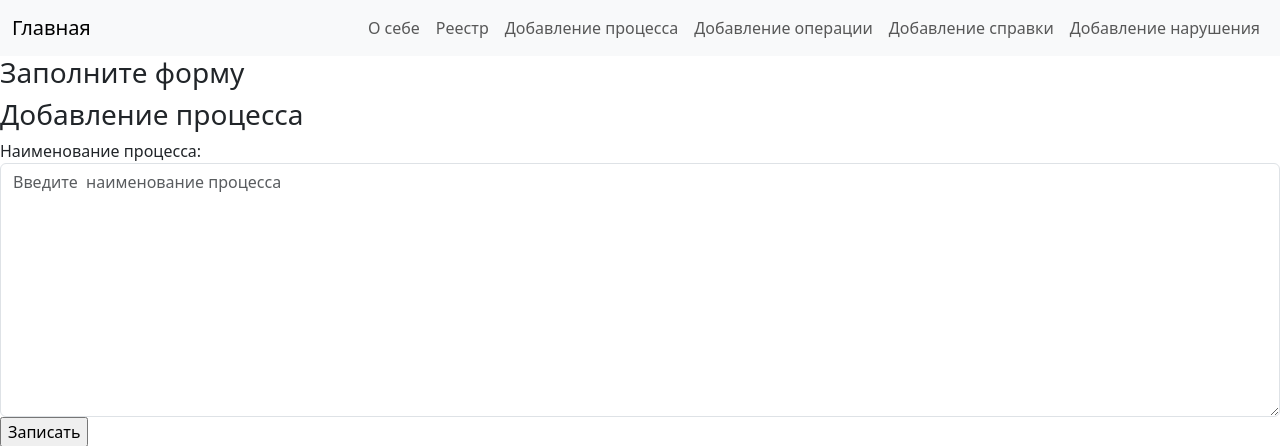
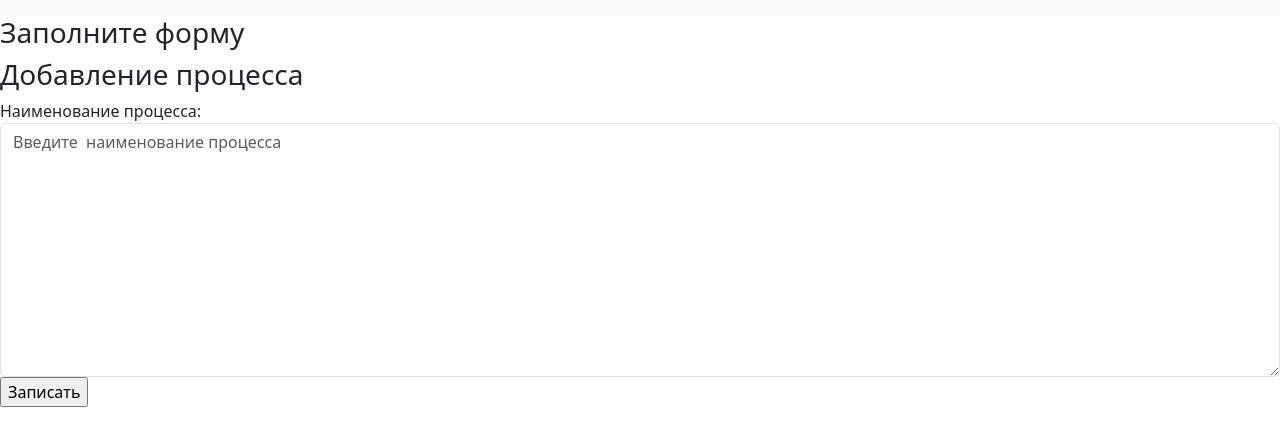
Before and after one commit to ArhipovVladimir/fkdj, a Django app: page /add_proc/ in a window 1280 px wide. Shown: the top 446 px of the page. Run offline with Django 4.2, Linux system fonts and the light colour scheme; some libraries are stand-ins or nearby versions.

Commit message:
Work mitprom

```diff
--- a/fink/fk_app/forms.py
+++ b/fink/fk_app/forms.py
@@ -50,31 +50,40 @@ class OperatinForm(forms.Form):
 class SertifForn(forms.Form):
     date = forms.DateField(initial=datetime.date.today,
                                 widget=forms.DateInput(attrs={'class': 'form-control',
-                                                              'type': 'date'}))
+                                                              'type': 'date'})
+                           )
 
-    worker = forms.ModelChoiceField(label=' Сотрундик - составитель', queryset=Worker.objects.all(), widget=forms.Textarea(attrs={'class': 'form-control',
-                                                         'placeholder': 'должность сотрудника кто составляет справку'}))
+    worker = forms.ModelChoiceField(label=' Сотрундик - составитель', queryset=Worker.objects.all(),
+                                    # widget=forms.Textarea(attrs={'class': 'form-control',
+                                    #                      'placeholder': 'должность сотрудника кто составляет справку'})
+                                    )
 
 
 class VolitionForm(forms.Form):
-    certificate_of_violations = forms.ModelChoiceField(label='процессы', queryset=Certificate_of_violations.objects.all())
+    certificate_of_violations = forms.ModelChoiceField(label='Справка', queryset=Certificate_of_violations.objects.all())
     reestr = forms.ModelChoiceField(label='Операция', queryset=Reestr.objects.all(),
-                                    widget=forms.Textarea(attrs={'class': 'form-control',
-                                                                 'placeholder': ' Операция с нарушением'}))
+                                    # widget=forms.Textarea(attrs={'class': 'form-control',
+                                    #                              'placeholder': ' Операция с нарушением'})
+                                    )
+    title = forms.CharField(widget=forms.Textarea(attrs={'class': 'form-control',
+                                                 'placeholder': 'содержание нарушения'}))
 
-    title = forms.CharField(max_length=128, widget=forms.TextInput(attrs={'class': 'form-control',
-                                                         'placeholder': 'Введите имя пользователя'}))
 
-    employ_position_act = forms.ModelChoiceField(label='сотрудник', queryset=Employ_position_act.objects.all(),
-                                    widget=forms.Textarea(attrs={'class': 'form-control',
-                                                                 'placeholder': ' Сутрудник нарушитель'}))
+    # title = forms.CharField(max_length=128, widget=forms.TextInput(attrs={'class': 'form-control',
+    #                                                      'placeholder': 'содержание нарушения'}))
 
-    worker_act = forms.ModelChoiceField(label=' Сотрундик -  нарушитель', queryset=Worker.objects.all(),
-                                    widget=forms.Textarea(attrs={'class': 'form-control',
-                                                                 'placeholder': 'должность сотрудника в отношении кого справка'}))
 
-    amount = forms.FloatField(label='Сумма', widget=forms.TextInput(attrs={'class': 'form-control',
-                                                         'placeholder': 'Сумма нарушения'}))
+    worker_act = forms.ModelChoiceField(label=' Сотрундик -  нарушитель', queryset=Worker.objects.all()
+                                    # ,widget=forms.Textarea(attrs={'class': 'form-control',
+                                    #                              'placeholder': 'должность сотрудника в отношении кого справка'})
+                                        )
+
+    employ_position_act = forms.ModelChoiceField(label='', queryset=Employ_position_act.objects.all(),
+                                    # widget=forms.Textarea(attrs={'class': 'form-control',
+                                    #                              'placeholder': ' Сутрудник нарушитель'})
+                                                 )
+
+    amount = forms.FloatField(label='Сумма', widget=forms.NumberInput(attrs={'placeholder': 'Сумма нарушения'}))
 
 
 # class Certificate_of_violations(models.Model):
--- a/fink/fk_app/models.py
+++ b/fink/fk_app/models.py
@@ -89,7 +89,7 @@ class Worker(models.Model):
 
 
     def __str__(self):
-        return f'name: {self.name}, Emp_posit: {self.employ_position_contr}'
+        return f'name: {self.name}, Emp_posit: {self.employ_position}'
 
 # # работник
 # worker = sqlalchemy.Table(
--- a/fink/fk_app/views.py
+++ b/fink/fk_app/views.py
@@ -87,8 +87,8 @@ def add_violation(request):
             cer_vio_select = Certificate_of_violations.objects.filter(pk=cer_vio.pk).first()
             reestr = form.cleaned_data['reestr']
             title = form.cleaned_data['title']
+            worker_act = form.cleaned_data['worker_act']
             employ_position_act = form.cleaned_data['employ_position_act']
-            worker_act = form.cleaned_data['worker_act']
             amount = form.cleaned_data['amount']
             violation = Violation(certificate_of_violations=cer_vio_select ,reestr=reestr, title=title,
                                   employ_position_act=employ_position_act, worker_act=worker_act, amount=amount)
--- a/fink/templates/base.html
+++ b/fink/templates/base.html
@@ -10,30 +10,63 @@
 <body>
 <nav class="navbar navbar-expand-lg navbar-light bg-light">
     <div class="container-fluid">
-        <a class="navbar-brand" href="/">Главная</a>
+<!--        <a class="navbar-brand" href="/">Главная</a>-->
         <button class="navbar-toggler" type="button" data-bs-toggle="collapse" data-bs-target="#navbarNavAltMarkup"
                 aria-controls="navbarNavAltMarkup" aria-expanded="false" aria-label="Toggle navigation">
+            <a class="navbar-brand" href="/">Главная</a>
             <span class="navbar-toggler-icon"></span>
         </button>
-        <div class="collapse navbar-collapse show justify-content-end align-items-end" id="navbarNavAltMarkup">
-            <div class="navbar-nav">
+<!--        <div class="collapse navbar-collapse show justify-content-end align-items-end" id="navbarNavAltMarkup">-->
+<!--            <div class="navbar-nav">-->
+<!--                <a class="nav-link" href="/about/">О себе</a>-->
+            <button class="navbar-toggler" type="button" data-bs-toggle="collapse" data-bs-target="#navbarNavAltMarkup"
+                aria-controls="navbarNavAltMarkup" aria-expanded="false" aria-label="Toggle navigation">
                 <a class="nav-link" href="/about/">О себе</a>
-            </div>
-            <div class="navbar-nav">
+            <span class="navbar-toggler-icon"></span>
+<!--        <div class="collapse navbar-collapse show justify-content-end align-items-end" id="navbarNavAltMarkup"></div>-->
+<!--                <a class="nav-link" href="/about/">О себе</a>-->
+            <button class="navbar-toggler" type="button" data-bs-toggle="collapse" data-bs-target="#navbarNavAltMarkup"
+                aria-controls="navbarNavAltMarkup" aria-expanded="false" aria-label="Toggle navigation">
                 <a class="nav-link" href="/reestr/">Реестр</a>
-            </div>
-            <div class="navbar-nav">
+            <span class="navbar-toggler-icon"></span>
+
+<!--        <div class="collapse navbar-collapse show justify-content-end align-items-end" id="navbarNavAltMarkup">-->
+<!--            <div class="navbar-nav">-->
+<!--                <a class="nav-link" href="/about/">О себе</a>-->
+            <button class="navbar-toggler" type="button" data-bs-toggle="collapse" data-bs-target="#navbarNavAltMarkup"
+                aria-controls="navbarNavAltMarkup" aria-expanded="false" aria-label="Toggle navigation">
                 <a class="nav-link" href="/add_proc/">Добавление процесса</a>
-            </div>
-            <div class="navbar-nav">
+            <span class="navbar-toggler-icon"></span>
+        </button>
+
+<!--    <div class="collapse navbar-collapse show justify-content-end align-items-end" id="navbarNavAltMarkup">-->
+<!--            <div class="navbar-nav">-->
+
+            <button class="navbar-toggler" type="button" data-bs-toggle="collapse" data-bs-target="#navbarNavAltMarkup"
+                aria-controls="navbarNavAltMarkup" aria-expanded="false" aria-label="Toggle navigation">
                 <a class="nav-link" href="/add_oper/">Добавление операции</a>
-            </div><div class="navbar-nav">
+            <span class="navbar-toggler-icon"></span>
+        </button>
+
+<!--            <div class="navbar-nav">-->
+<!--                <a class="nav-link" href="/add_oper/">Добавление операции</a>-->
+<!--            </div><div class="navbar-nav">-->
+<!--                <div class="collapse navbar-collapse show justify-content-end align-items-end" id="navbarNavAltMarkup">-->
+<!--            <div class="navbar-nav">-->
+<!--                <a class="nav-link" href="/about/">О себе</a>-->
+            <button class="navbar-toggler" type="button" data-bs-toggle="collapse" data-bs-target="#navbarNavAltMarkup"
+                aria-controls="navbarNavAltMarkup" aria-expanded="false" aria-label="Toggle navigation">
                 <a class="nav-link" href="/add_sert/">Добавление справки</a>
-            </div>
-            </div><div class="navbar-nav">
+            <span class="navbar-toggler-icon"></span>
+        </button>
+<!--                        <div class="collapse navbar-collapse show justify-content-end align-items-end" id="navbarNavAltMarkup">-->
+<!--            <div class="navbar-nav">-->
+<!--                <a class="nav-link" href="/about/">О себе</a>-->
+            <button class="navbar-toggler" type="button" data-bs-toggle="collapse" data-bs-target="#navbarNavAltMarkup"
+                aria-controls="navbarNavAltMarkup" aria-expanded="false" aria-label="Toggle navigation">
                 <a class="nav-link" href="/add_volat/">Добавление нарушения</a>
-            </div>
-        </div>
+            <span class="navbar-toggler-icon"></span>
+        </button>
     </div>
 </nav>
 
```
Also changed, not shown: fink/db.sqlite3 (added), fink/fk_app/migrations/0002_employ_position_remove_worker_employ_position_contr_and_more.py (added), fink/fk_app/migrations/0003_remove_violation_employ_position_contr_and_more.py (added).
